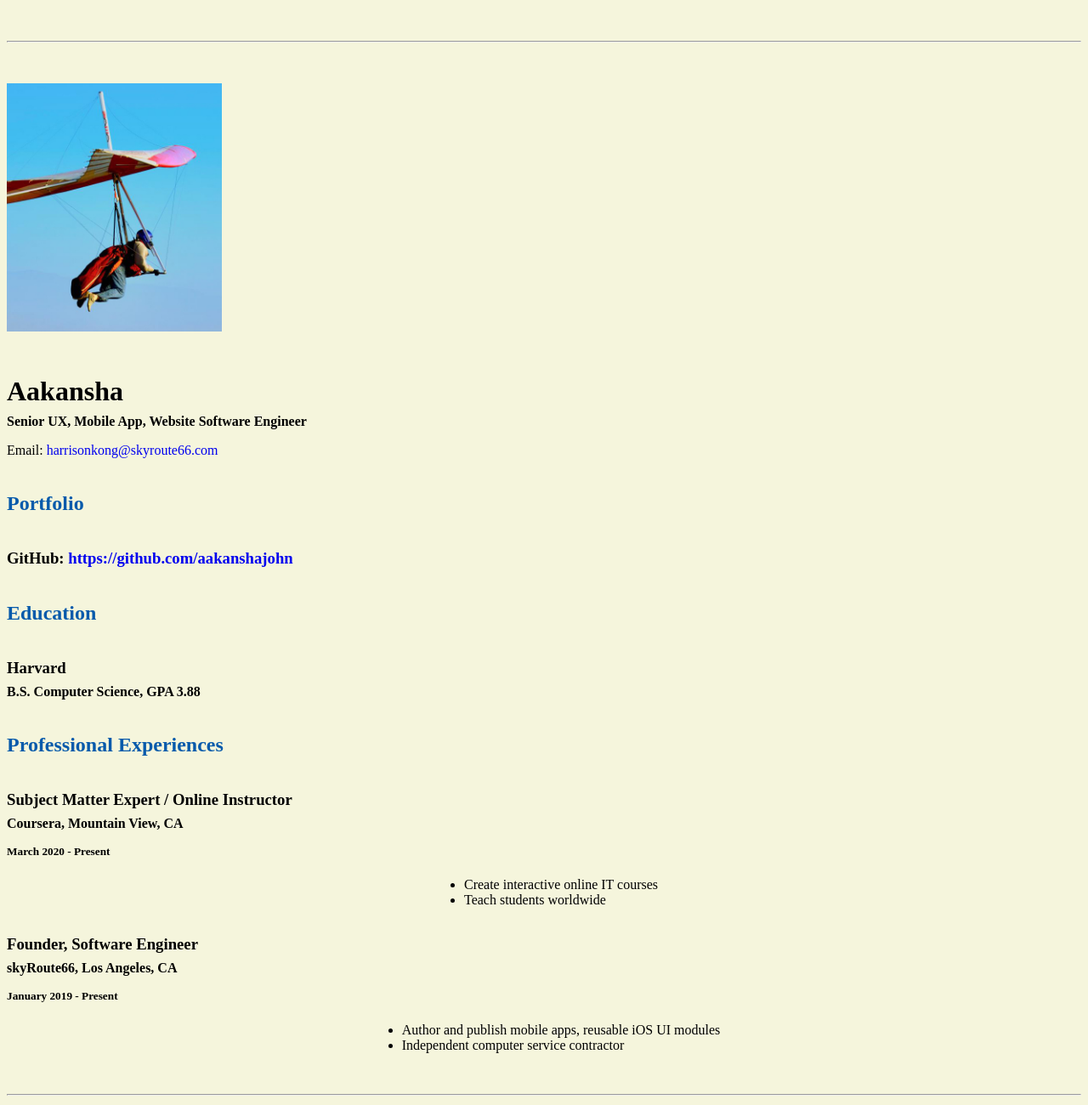
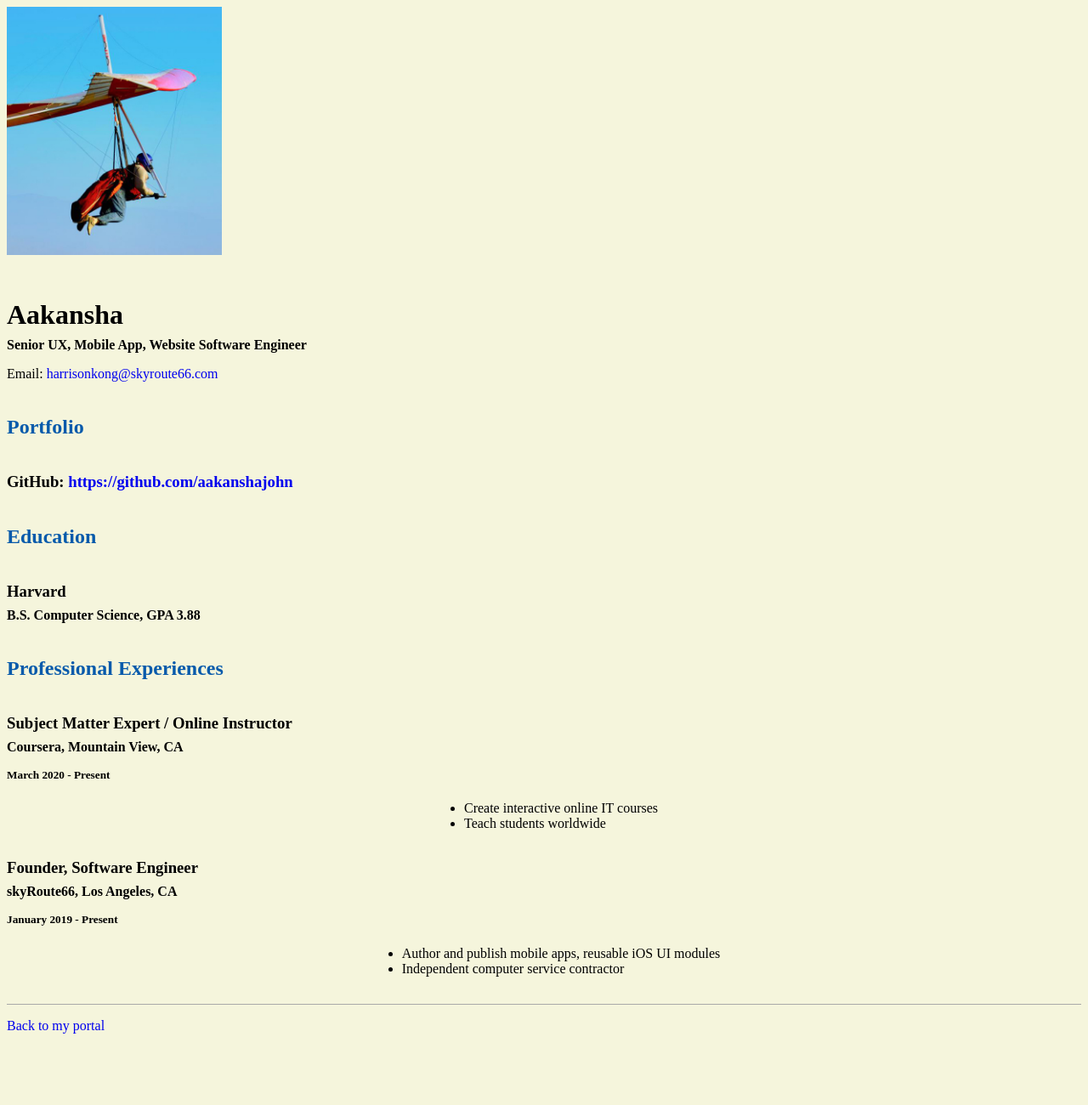
Before and after one commit to kevinnls/aakanshajohn.github.io, a plain HTML site: page resume.html in a window 1280 px wide. Shown: the top 1300 px of the page at 85% size. After the commit the page ends 1248 px from the top, so only its background shows below. Drawn offline with Linux system fonts and the light colour scheme.

Commit message:
use footer border instead of hr
since footer is already being styled anyway

```diff
--- a/css/master.css
+++ b/css/master.css
@@ -27,6 +27,7 @@ header > img {
 }
 
 footer {
+  border-top: 1px solid darkgray;
   margin-top: 2rem;
   margin-bottom: 2rem;
 }
--- a/resume.html
+++ b/resume.html
@@ -13,7 +13,6 @@
   </head>
 
   <body>
-    <hr />
 
     <main>
       <img src="images/headshot.jpg" alt="Aakansha's headshot" width="20%" />
@@ -62,7 +61,6 @@
     </main>
 
     <footer>
-      <hr />
       <p><a href="index.html">Back to my portal</a></p>
       <p></p>
     </footer>
```
Also changed, not shown: index.html (+1 -2 lines).
